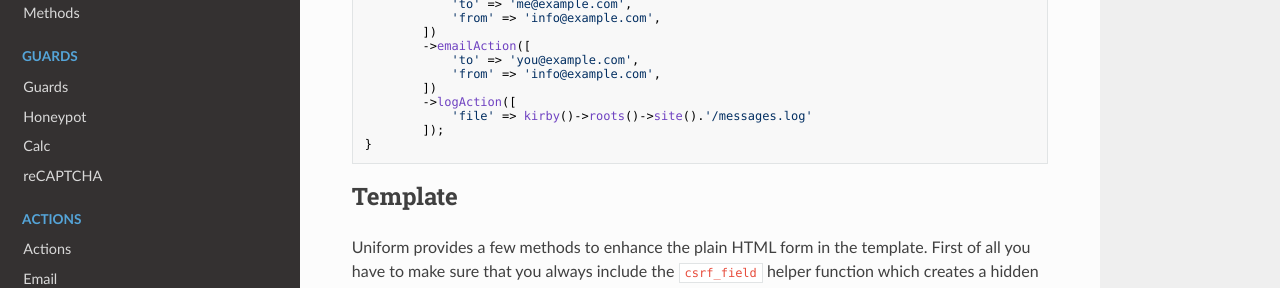
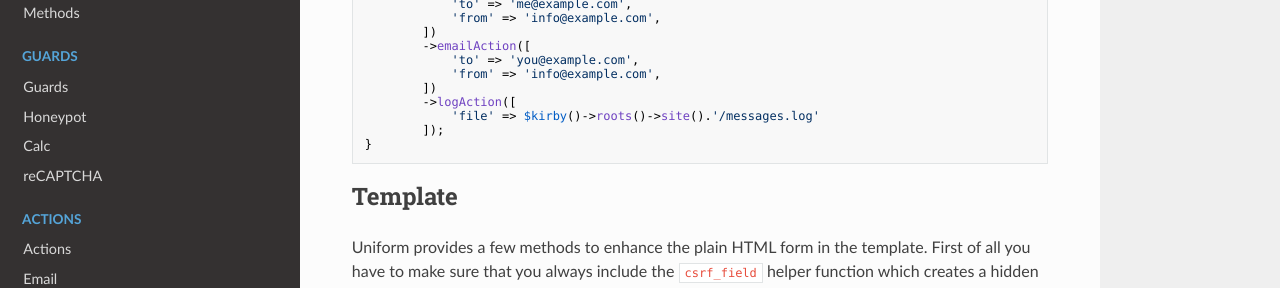
Before and after one commit to mzur/kirby-uniform, an MkDocs documentation site: the page built from docs/usage.md, in a window 1280 px wide and 900 px high, scrolled down 3048 px. Shown: the part 151-439 px from the top of the window. Built offline with MkDocs 1.6.1, drawn with Linux system fonts in a browser that asks for light colours; nearby versions of some CDN libraries; old or Windows-style settings are respelled for this version of MkDocs.

Commit message:
Fix small syntax error

````diff
--- a/docs/usage.md
+++ b/docs/usage.md
@@ -160,7 +160,7 @@ if (kirby()->request()->is('POST')) {
             'from' => 'info@example.com',
         ])
         ->logAction([
-            'file' => kirby()->roots()->site().'/messages.log'
+            'file' => $kirby()->roots()->site().'/messages.log'
         ]);
 }
 ```
````
